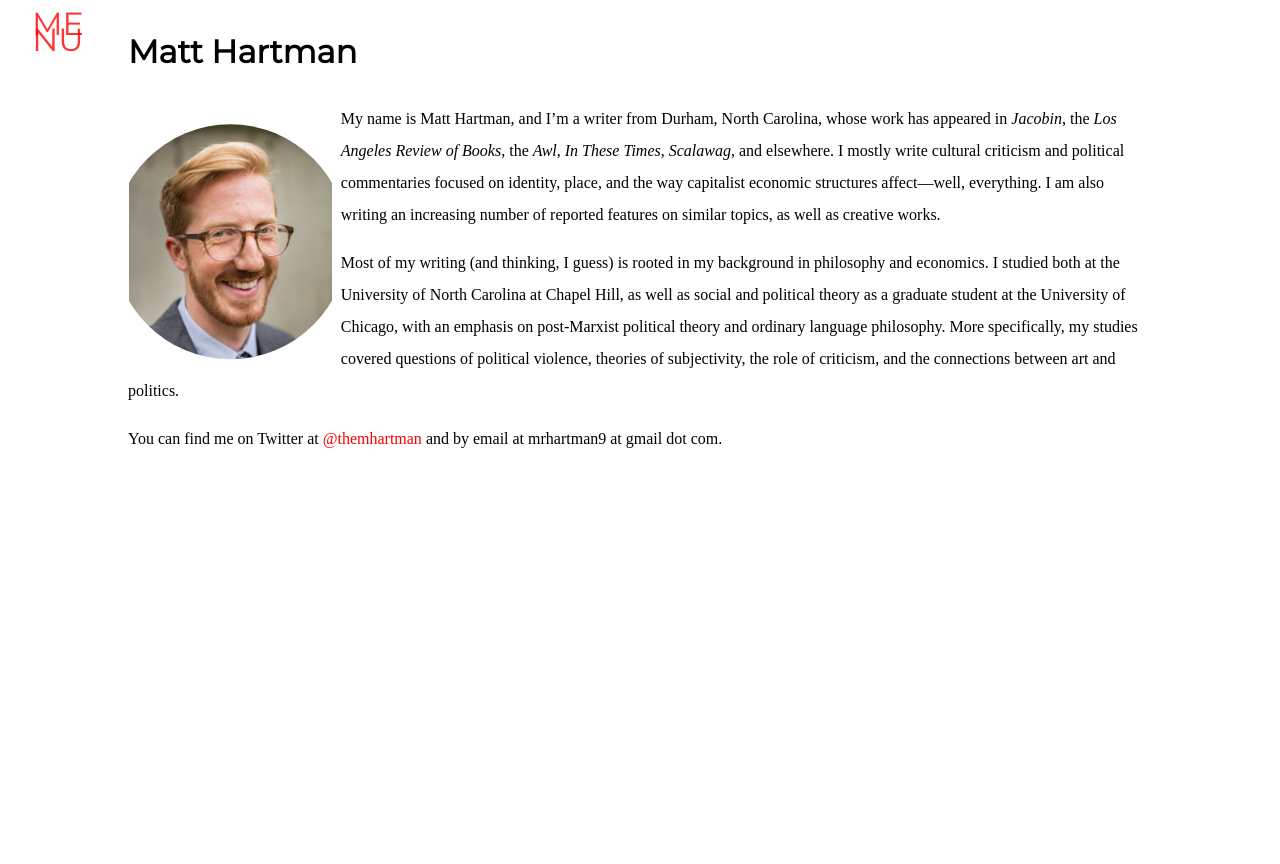
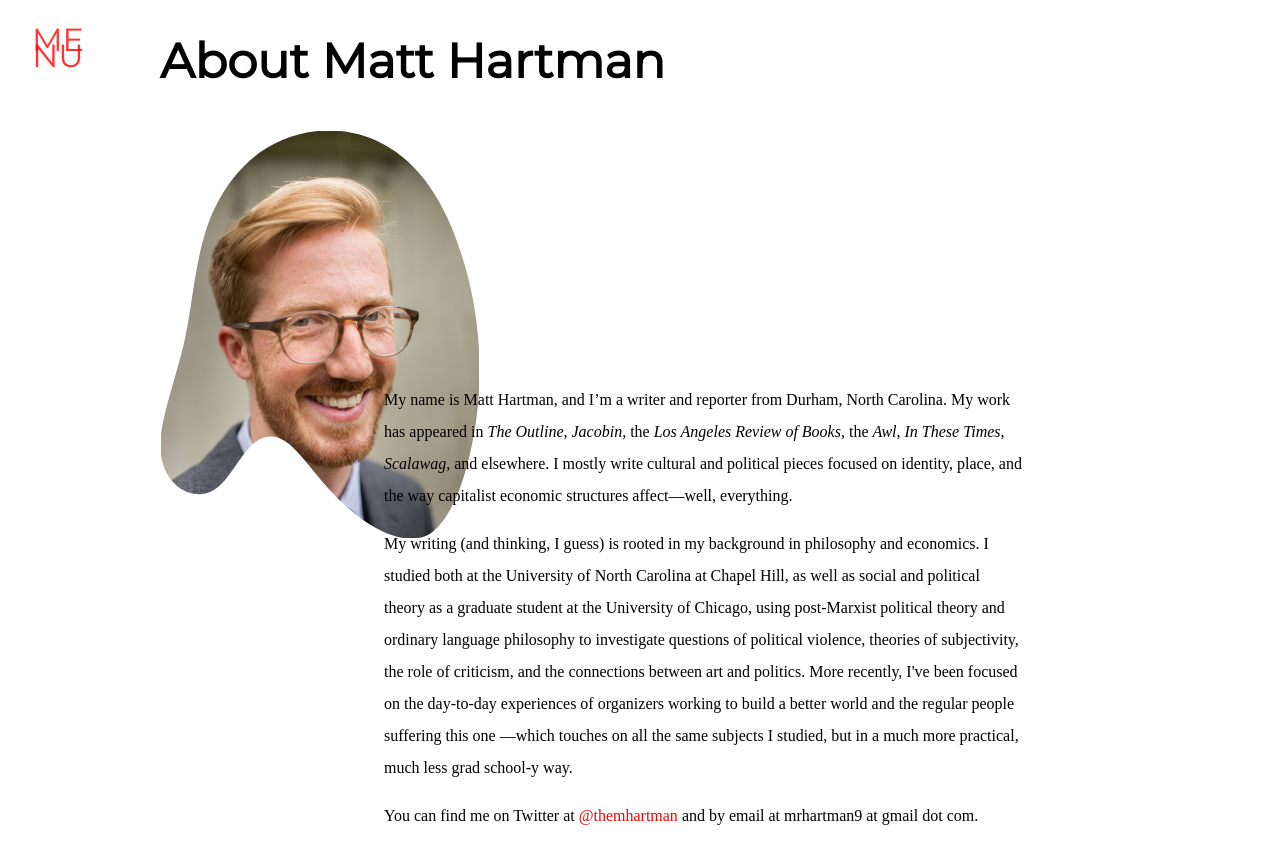
Before and after one commit to themhartman/themhartman.github.io, a Jekyll site: the page built from about.html, in a window 1280 px wide. Shown: the top 864 px of the page. Built offline with Jekyll 4.4.1, drawn with Linux system fonts in a browser that asks for light colours; some web fonts are replaced.

Commit message:
finalizing design changes, adding mobile changes, and updating jekyll, ffi

```diff
--- a/_includes/menu.html
+++ b/_includes/menu.html
@@ -1,10 +1,10 @@
 <head>
   <script> function openNav() {
-      document.getElementById("hamburger").style.width="100%";
+      document.getElementById("hamburger").style.width="100vw";
     }
 
     function closeNav() {
-      document.getElementById("hamburger").style.width="0%";
+      document.getElementById("hamburger").style.width="0vw";
     }
   </script>
 </head>
--- a/_layouts/home.html
+++ b/_layouts/home.html
@@ -18,6 +18,7 @@
 
 </head>
 <body>
+  <div class="homemobile">
   <nav class="landing">
       <ul class="menu">
           <li><div class="menu-link"><a href="/about">About</a></div></li>
@@ -39,5 +40,6 @@
           <h1>Commonplace Radical</h1>
           <h2>Writings by Matt Hartman</h2>
       </div>
+    </div>
 </body>
 </html>
--- a/about.html
+++ b/about.html
@@ -13,12 +13,21 @@
 <body>
     <header>
 {% include menu.html %}
-      <h1 class="author-name">Matt Hartman</h1>
+      <h1 class="author-name">About Matt Hartman</h1>
     </header>
-  <div class="bio">
-    <img class="author-photo" src="/assets/img/matthartman.jpg">
-    <p>My name is Matt Hartman, and I’m a writer from Durham, North Carolina, whose work has appeared in <em>Jacobin</em>, the <em>Los Angeles Review of Books</em>, the <em>Awl</em>, <em>In These Times</em>, <em>Scalawag</em>, and elsewhere. I mostly write cultural criticism and political commentaries focused on identity, place, and the way capitalist economic structures affect—well, everything. I am also writing an increasing number of reported features on similar topics, as well as creative works.</p>
-    <p>Most of my writing (and thinking, I guess) is rooted in my background in philosophy and economics. I studied both at the University of North Carolina at Chapel Hill, as well as social and political theory as a graduate student at the University of Chicago, with an emphasis on post-Marxist political theory and ordinary language philosophy. More specifically, my studies covered questions of political violence, theories of subjectivity, the role of criticism, and the connections between art and politics.</p>
-    <p>You can find me on Twitter at <a href="https://twitter.com/themhartman">@themhartman</a> and by email at mrhartman9 at gmail dot com.</p>
-  </div>
+    <div class="aboutmobile">
+      <img class="author-photo" src="/assets/img/matthartman.jpg">
+      <svg width="0" height="0">
+        <defs>
+          <clipPath id="organic" viewBox="0 0 878.03 796.97" clipPathUnits="objectBoundingBox" transform="scale(0.0011389 0.001255)">
+            <path fill="#FFFFFF" stroke="#000000" stroke-width="2" d="M413.362,703.424c29.229-80.846,32.014-193.69,89.564-275.939,62.524-89.36,159.351-136.991,274.764-146.9,94.484-8.115,256.4,10.6,358.26,162.784,45.18,67.508,116.85,215.714,83.49,395.05-10.88,58.5-43.39,177.264-119.93,222.344-41.08,24.19-137.559,22.01-261.1-65.516-87.951-62.309-129.479-129.157-195.826-119.11-73.213,11.087-96.106,104.893-176.092,111.17-40.439,3.173-89.792-16.14-107.78-59.555C335.96,872.835,375.322,808.64,413.362,703.424Z" transform="translate(-351 -278)"/>
+          </clipPath>
+        </defs>
+      </svg>
+      <div class="bio">
+        <p>My name is Matt Hartman, and I’m a writer and reporter from Durham, North Carolina. My work has appeared in <em>The Outline</em>, <em>Jacobin</em>, the <em>Los Angeles Review of Books</em>, the <em>Awl</em>, <em>In These Times</em>, <em>Scalawag</em>, and elsewhere. I mostly write cultural and political pieces focused on identity, place, and the way capitalist economic structures affect—well, everything.</p>
+        <p>My writing (and thinking, I guess) is rooted in my background in philosophy and economics. I studied both at the University of North Carolina at Chapel Hill, as well as social and political theory as a graduate student at the University of Chicago, using post-Marxist political theory and ordinary language philosophy to investigate questions of political violence, theories of subjectivity, the role of criticism, and the connections between art and politics. More recently, I've been focused on the day-to-day experiences of organizers working to build a better world and the regular people suffering this one —which touches on all the same subjects I studied, but in a much more practical, much less grad school-y way.</p>
+        <p>You can find me on Twitter at <a href="https://twitter.com/themhartman">@themhartman</a> and by email at mrhartman9 at gmail dot com.</p>
+      </div>
+    </div>
 </body>
--- a/assets/style.css
+++ b/assets/style.css
@@ -65,12 +65,12 @@ html {
     position: absolute;
     left: 40%;
     bottom: 25%;
+    width: 60%;
 }
 
 div.titlepos h1 {
   font-family: "Montserrat", serif;
   color: red;
-  /*background-color: rgba(64, 67, 29, .6);*/
   font-size: 3.5rem;
   text-transform: uppercase;
   margin-right: .625rem;
@@ -126,6 +126,26 @@ nav.landing {
   align-items: flex-end;
   justify-content: space-between;
   height: 2rem;
+}
+
+@media only screen and (max-width: 800px), (max-height: 600px){
+  .homemobile {
+    display: flex;
+    flex-flow: column nowrap;
+  }
+
+  nav.landing, .titlepos, .herocontain {
+    position: relative;
+  }
+
+  .titlepos {
+    left: 10vw;
+  }
+
+  div.titlepos h1 {
+    font-size: 2.5rem;
+  }
+
 }
 
 .menu li {
@@ -188,35 +208,6 @@ nav.landing {
   transition: all 0.2s ease;
 }
 
-@media only screen and (max-width: 630px) {
-  .grid {
-    grid-template-areas:
-      "header"
-      "hero"
-      "hero2"
-      "nav"
-  }
-
-  .menu {
-    flex-flow: column nowrap;
-    align-items: flex-start;
-  }
-
-  .menu li {
-    padding: .75rem 0;
-    margin: .25rem 0;
-    clip-path: polygon(0% 0%, 33% 0%, 50% 0%, 66% 0%, 100% 0%, 100% 100%, 0% 100%);
-  }
-
-  .menu li:hover {
-    clip-path: polygon(0% 0%, 33% 0%, 50% 20%, 66% 0%, 100% 0%, 100% 100%, 0% 100%);
-  }
-
-  .hero {
-    height: 25rem
-  }
-}
-
 /* Article menu styling */
 
 .open-button {
@@ -225,7 +216,7 @@ nav.landing {
   text-align: center;
   vertical-align: center;
   cursor: pointer;
-  top: 1rem;
+  top: 2rem;
   left: 2rem;
   line-height: 1rem;
   font-family: "Montserrat";
@@ -236,37 +227,22 @@ nav.landing {
 .article-menu {
   background: rgba(255, 0, 0, .9);
   position: fixed;
+  display: grid;
+  grid-template: repeat(2, 1fr) / repeat(2, 1fr);
+  flex-flow: row wrap;
   top: 0;
   left: 0;
   width: 0;
   height: 100vh;
   transition: .5s ease-in-out;
-  z-index: 1;
+  z-index: 3;
   overflow-x: hidden;
+  grid-gap: 1px solid white;
 }
 
 .article-menu a {
   text-decoration: none;
 }
-
-/*.article-menu ul {
-  display: flex;
-  flex-flow: column nowrap;
-  position: relative;
-  top: 25%;
-  height: 100%;
-  align-items: center;
-}
-
-.article-menu ul li {
-  font-family: "Glegoo";
-  font-size: 1.5rem;
-  padding: 2rem 0;
-  list-style: none;
-  color: white;
-  transition: .5s ease-in-out;
-}*/
-
 
 .close-button {
   position: absolute;
@@ -282,20 +258,17 @@ nav.landing {
 }
 
 .published-menu, .unpublished-menu, .about-menu, .home-menu {
-  position: relative;
   height: 50vh;
   width: 50vw;
-  border: 1px white;
   margin: 0;
   padding: 0;
   font-family: "Glegoo";
-  font-size: 1.5rem;
   color: white;
   transition: .5s ease-in-out;
-  border: 1px solid white;
   z-index: 2;
   display: flex;
-  flex-flow: column nowrap
+  flex-flow: column nowrap;
+  border: 1px solid white;
 }
 
 .published-menu:hover, .unpublished-menu:hover, .about-menu:hover, .home-menu:hover {
@@ -304,73 +277,60 @@ nav.landing {
 }
 
 .about-menu {
-  left: 0;
-  top: 0;
+  grid-area: 1 / 1 / 2 / 2;
   justify-content: flex-end;
   align-items: flex-end;
   text-align: right;
 }
 
 .published-menu {
-  left: 50vw;
-  top: -50vh;
+  grid-area: 1 / 2 / 2 / 3;
   justify-content: flex-end;
   align-items: flex-start;
 }
 
 .unpublished-menu {
-  left: 0;
-  top: -50vh;
+  grid-area: 2 / 1 / 3 / 2;
   justify-content: flex-start;
   align-items: flex-end;
   text-align: right;
 }
 
 .home-menu {
-  left: 50vw;
-  top: -100vh;
+  grid-area: 2 / 2 / 3 / 3;
   justify-content: flex-start;
   align-items: flex-start;
 }
 
 .menu-label {
-  padding: 2rem;
-  font-size: 5rem;
+  padding: 2vw;
+  font-size: 5vw;
 }
 
 .menu-sum {
-  padding: 2rem;
-  font-size: 3rem;
+  padding: 2vw;
+  font-size: 3vw;
 }
-
 
 /* Article styles */
 
-.archive-heading h1{
-  font-family: "Montserrat", serif;
-  font-size: 2.25rem;
-  text-transform: uppercase;
-  display: inline-block;
-  margin-right: .625rem;
-}
-
 img.article-hero {
-  width: 50%;
+  width: 50vw;
   padding-top: 2rem;
   margin: 0 auto 0 auto;
   display: block;
 }
 
 h1.article {
-  font-family: Montserrat;
+  font-family: "Montserrat";
   font-size: 2rem;
   text-align: center;
   margin: 2rem auto 0 auto;
-  max-width: 50%;
+  max-width: 50vw;
 }
 
 div.date {
-  font-family: Montserrat;
+  font-family: "Montserrat";
   font-size: 1rem;
   font-style: italic;
   text-align: center;
@@ -378,10 +338,10 @@ div.date {
 }
 
 div.content {
-  font-family: Glegoo;
+  font-family: "Glegoo";
   font-size: 1rem;
   line-height: 2rem;
-  max-width: 50%;
+  max-width: 50vw;
   margin: 5rem auto 2rem auto;
 }
 
@@ -438,7 +398,7 @@ div.content {
 
   div.content {
     max-width: 100%;
-    margin: 5rem auto 2rem 2rem;
+    margin: 5rem auto 2rem 5rem;
   }
 
   div.content p {
@@ -449,28 +409,58 @@ div.content {
 /* About styling */
 
 .author-name {
-  font-family: Montserrat;
-  font-size: 2rem;
-  max-width: 80%;
-  margin: 2rem auto 2rem auto;
+  font-family: "Montserrat";
+  font-size: 3rem;
+  max-width: 80vw;
+  margin-top: 2rem;
+  margin-bottom: 2rem;
+  padding-left: 12.5vw;
 }
 
 div.bio {
-  max-width: 80%;
+  max-width: 50vw;
   margin: 0 auto;
-  font-family: Glegoo;
+  font-family: "Glegoo";
   font-size: 1rem;
   line-height: 2rem;
-  max-width: 80%;
-
+  z-index: 2;
+  position: absolute;
+  left: 30vw;
+  top: 30vw;
 }
 
 .author-photo {
-  max-width: 20%;
-  float: left;
+  width: 25vw;
+  position: absolute;
+  display: inline-block;
+  left: 12.5vw;
   border: 1px solid white;
   margin: .5rem .5rem 0 0;
-  clip-path: circle(50% at 50% 50%);
+  clip-path: url(#organic);
+  z-index: 1;
+}
+
+.bio p {
+  color: black;
+  mix-blend-mode: difference;
+}
+
+@media only screen and (max-width: 700px) {
+
+  .author-name {
+    margin-left: 3rem;
+  }
+
+  .author-photo {
+    width: 40vw;
+    right: 0;
+    top: 200px;
+  }
+
+  div.bio {
+    top: 450px;
+  }
+
 }
 
 .bio p + p {
@@ -479,9 +469,29 @@ div.bio {
 
 /* Archive styling */
 
+.archive-heading h1{
+  font-family: "Montserrat", sans-serif;
+  font-size: 3.5rem;
+  text-transform: uppercase;
+  display: inline-block;
+  margin-right: .625rem;
+}
+
+.archive-heading h2{
+  font-family: "Glegoo";
+  font-size: 1.375rem;
+}
+
 .archive-heading {
-  max-width: 80%;
-  margin: 0 auto;
+  max-width: 80vw;
+  padding-left: 12.5vw;
+  padding-top: 2rem;
+}
+
+@media only screen and (max-width: 650px) {
+  .archive-heading {
+    padding-left: 6rem;
+  }
 }
 
 .button-group {
@@ -575,7 +585,7 @@ div.bio {
 
 .archive {
   margin: 0 auto;
-  max-width: 80%;
+  max-width: 80vw;
 }
 
 .preview {
```
